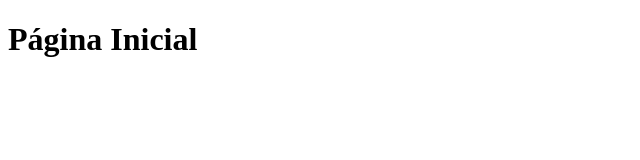
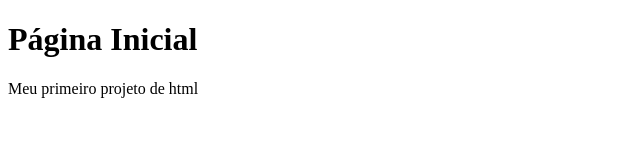
Before and after one commit to guilhermejoaquimds/html-iniciante, a plain HTML site: page index.html in a window 1280 px wide. Shown: the whole page, without its empty margins (0-640 px from the left). Drawn offline with Linux system fonts and the light colour scheme.

Commit message:
Meu primeiro commit

```diff
--- a/index.html
+++ b/index.html
@@ -7,5 +7,6 @@
 </head>
 <body>
     <h1>Página Inicial</h1>
+    <p> Meu primeiro projeto de html </p>
 </body>
 </html>
```
